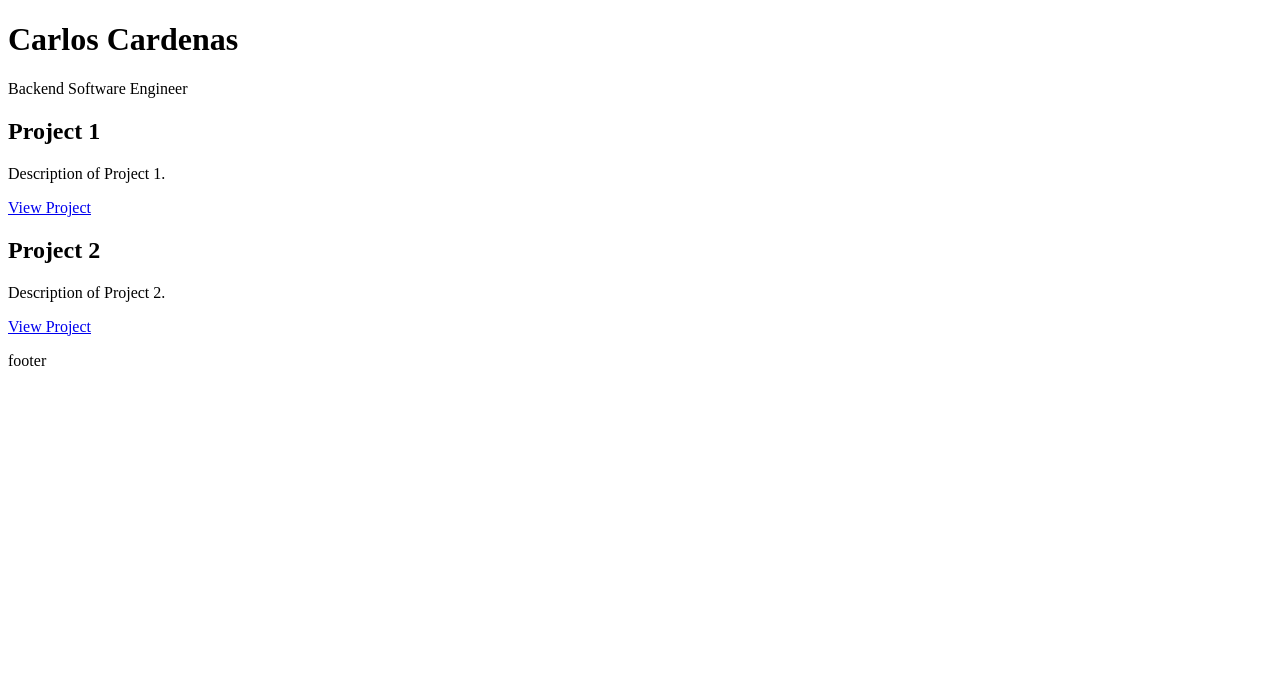
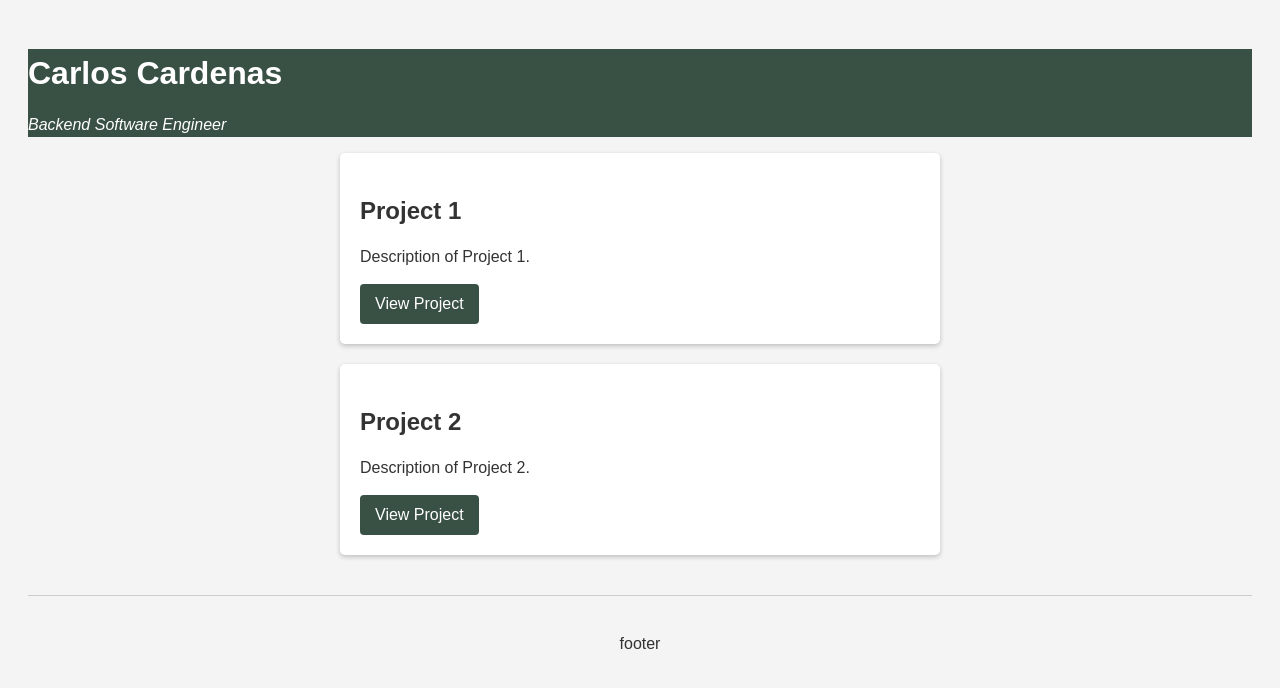
Before and after one commit to arcxcc/WebDev, a plain HTML site: page index.html in a window 1280 px wide. Drawn offline with Linux system fonts and the light colour scheme.

Commit message:
very rough css designing

```diff
--- a/index.html
+++ b/index.html
@@ -1,7 +1,73 @@
 <!DOCTYPE html>
 <head>
 <title>Backend Software Engineer Portfolio</title>
+<style>
 
+    /* background and line spacing */
+    body {
+        font-family: Arial, sans-serif;
+        line-height: 1.5;
+        background-color: #f4f4f4;
+        color: #333;
+        padding: 20px;
+    }
+
+    header {
+        background-color: #395045;
+    }
+
+    header h1 {
+        color:#fff;
+        margin-bottom: 10px;
+    }
+
+    header p {
+        color: #fff;
+        font-style: italic;
+    }
+
+    main {
+        margin: 0 auto;
+        max-width: 600px;
+    }
+
+    .project {
+        background-color: #fff;
+        border-radius: 5px;
+        padding: 20px;
+        margin-bottom: 20px;
+        box-shadow: 0px 2px 5px rgba(0, 0, 0, 0.219);
+    }
+
+    .project h2 {
+        color: #333;
+        margin-bottom: 10px;
+    }
+
+    .project p {
+        margin-bottom: 15px;
+    }
+
+    .project a {
+        display: inline-block;
+        padding: 8px 15px;
+        background-color: #395045;
+        color: #fff;
+        text-decoration: none;
+        border-radius: 4px;
+    }
+
+    .project a:hover {
+        background-color: #555;
+    }
+
+    footer {
+        text-align: center;
+        margin-top: 40px;
+        padding-top: 20px;
+        border-top: 1px solid #ccc;
+    }
+</style>
 </head>
 <body>
     <header>
```
